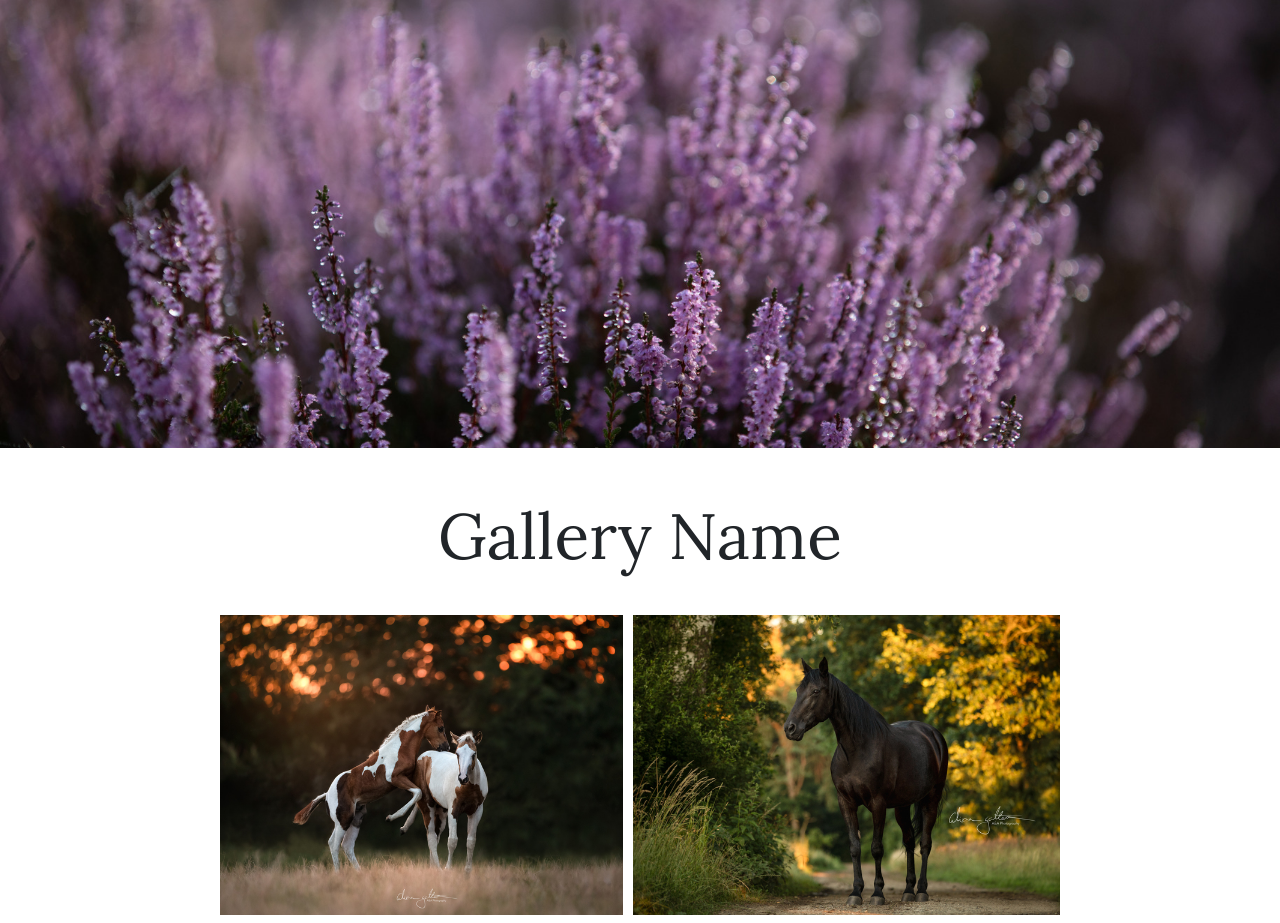
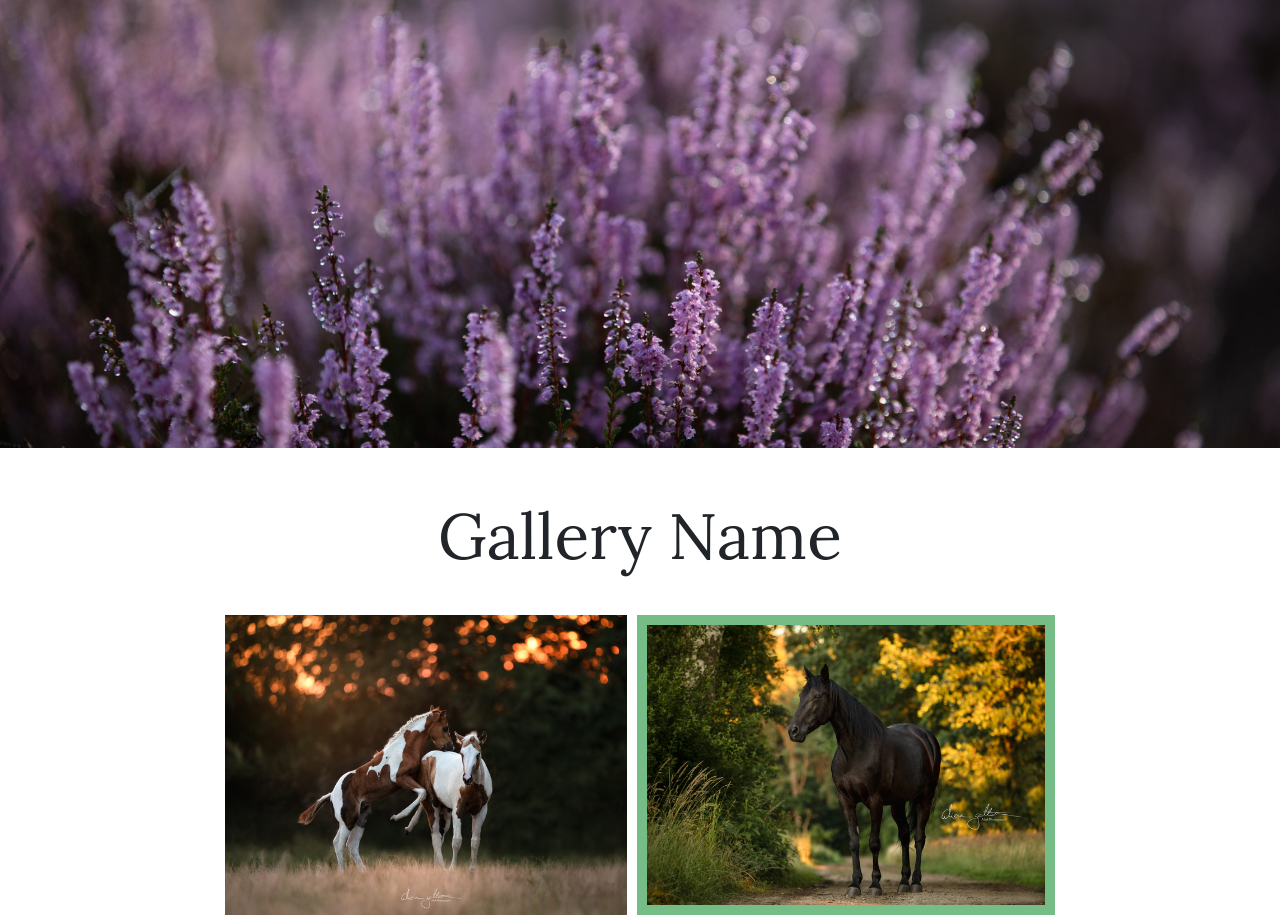
Before and after one commit to AlinaGa/pholio_frontend, a React (Vite) app in the folder frontend/: page /1/1 in a window 1280 px wide. Shown: the top 923 px of the page. Built offline with nearby package versions, Linux system fonts and the light colour scheme.

Commit message:
added 'selected img' class

```diff
--- a/frontend/src/App.css
+++ b/frontend/src/App.css
@@ -3,6 +3,7 @@
     --darkerpurple: #615568;
     --purple: #B592AD;
     --lightpurple: #EFE8EE;
+    --sage: #76bc86;
     /*highlight images in order list*/
     --grey: #e5e5e5;
     /*can be used for interface background*/
--- a/frontend/src/components/client/ShopImage.jsx
+++ b/frontend/src/components/client/ShopImage.jsx
@@ -8,7 +8,7 @@ const ShopImage = () => {
     return (
         <>
             <img className="shopimage" src="..\src\assets\1_tn.jpg" />
-            <img className="shopimage" src="..\src\assets\2_tn.jpg" />
+            <img className="shopimage selectedimg" src="..\src\assets\2_tn.jpg" />
             <img className="shopimage" src="..\src\assets\3_tn.jpg" />
             <img className="shopimage" src="..\src\assets\11_tn.jpg" />
             <img className="shopimage" src="..\src\assets\5_tn.jpg" />
--- a/frontend/src/components/client/client.css
+++ b/frontend/src/components/client/client.css
@@ -145,3 +145,8 @@ button {
     max-height: 300px;
     margin: 5px;
 }
+
+.selectedimg {
+    border: 10px solid var(--sage);
+
+}
```
